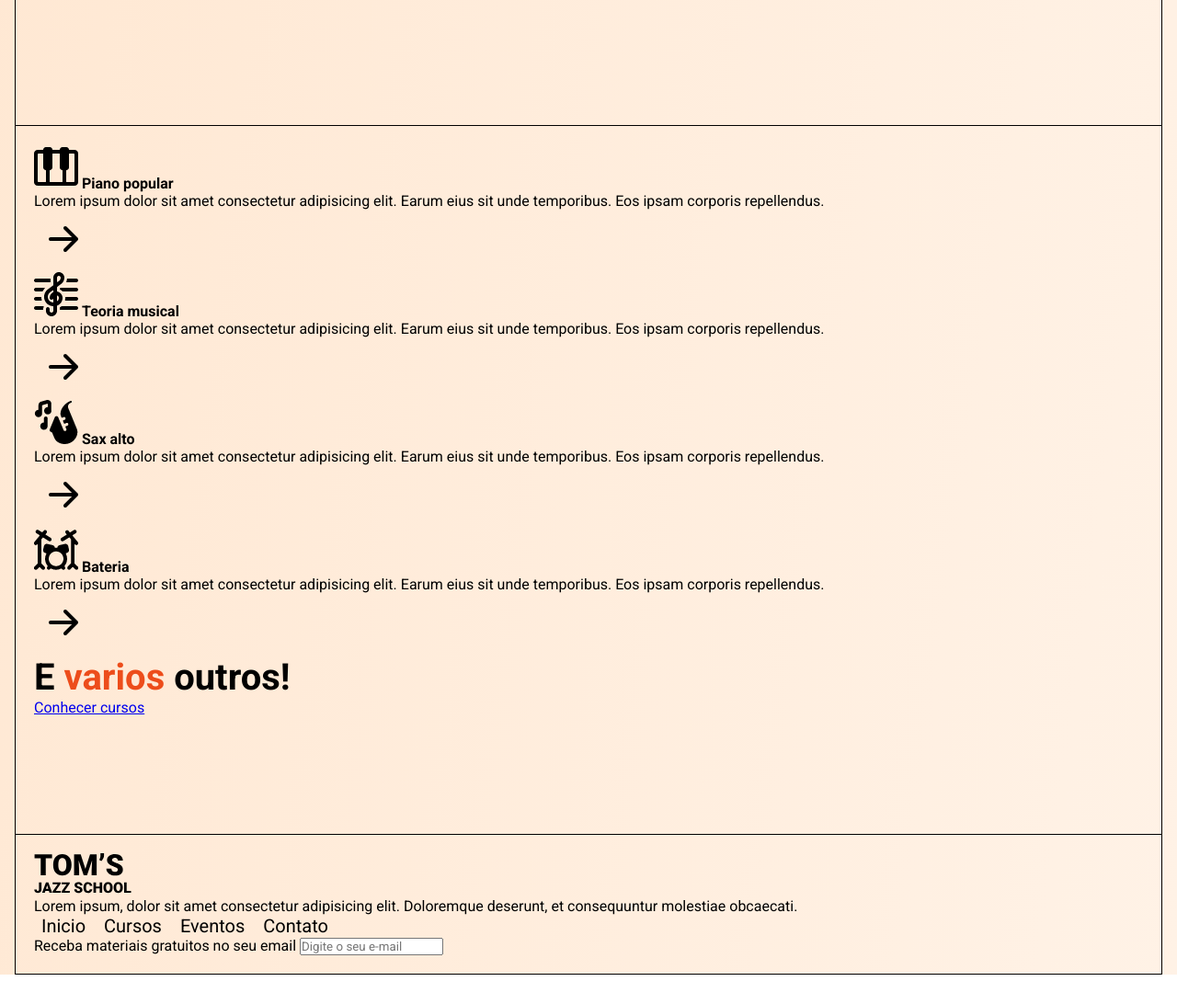
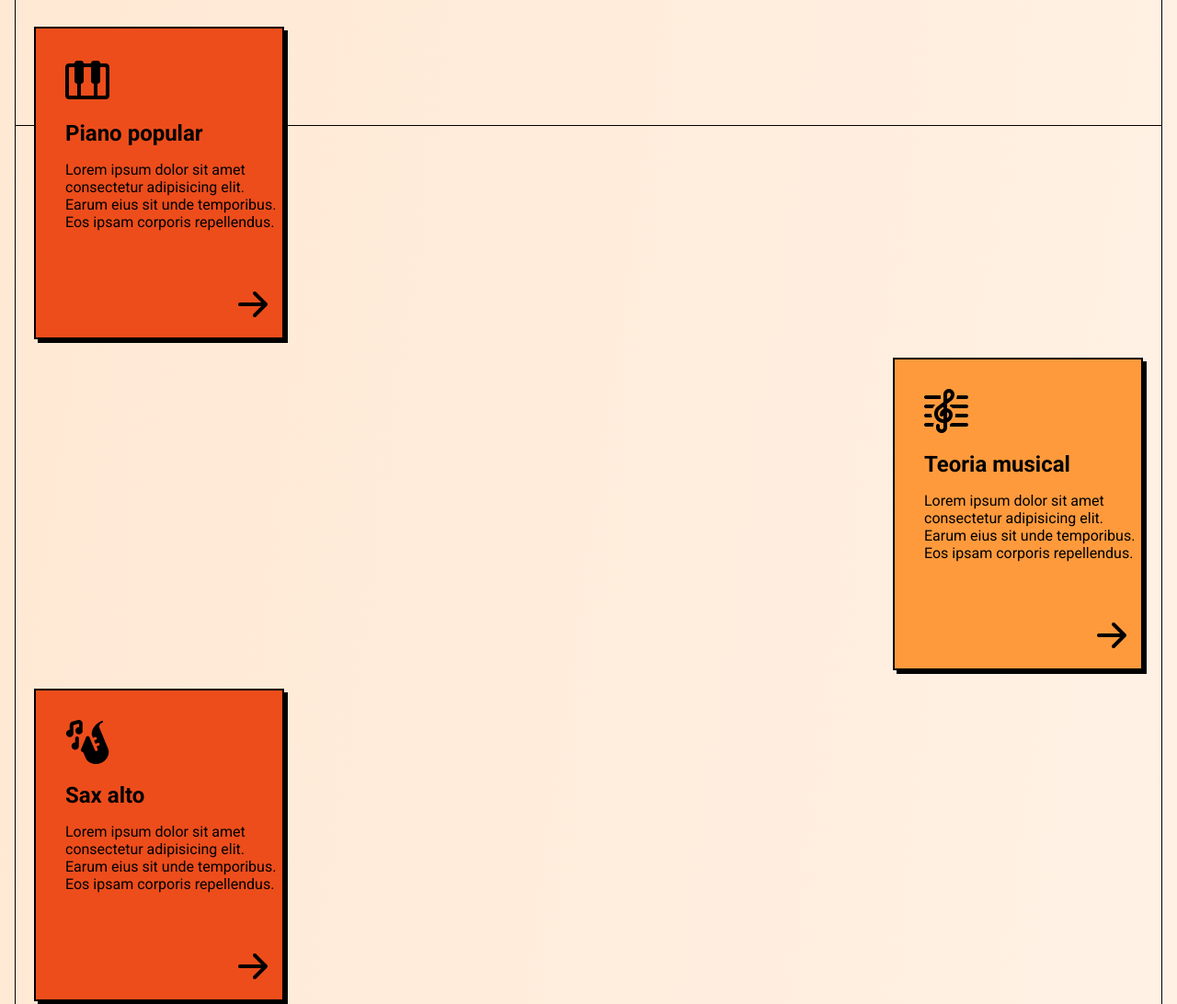
Before and after one commit to danilojduarte/ProjetoJazz, a plain HTML site: page index.htm in a window 1280 px wide. Shown: the part 1320-2412 px from the top of the page at 92% size. Before the commit the page ends 2380 px from the top, so only its background shows below. Drawn offline with Linux system fonts and the light colour scheme.

Commit message:
Aplicação de Css em cards, concluída

```diff
--- a/css/style.css
+++ b/css/style.css
@@ -147,8 +147,41 @@ h2 {
     font-size: 2.5rem;
 }
 
-
-/* Cards */
 .courses-section {
     padding-bottom: 8rem;
 }
+
+/* Cards */
+.cards {
+    display: flex;
+    flex-direction: column;
+    align-items: start;
+    gap: 1.25rem;
+    margin-top: -8rem;
+    margin-bottom: 4rem;
+}
+
+.card {
+    background-color: var(--color-primary);
+    border: 2px solid var(--color-black);
+    box-shadow: 4px 4px 0 var(--color-black);
+    max-width: 17rem;
+    padding: 2rem 0 0 2rem;
+}
+
+.card:nth-child(2n) {
+    align-self: end;
+    background-color: var(--color-secondary);
+}
+
+.card strong {
+    display: block;
+    font-size: 1.5rem;
+    margin: 1rem 0;
+}
+
+.card a {
+    display: block;
+    margin: 3rem 0 0 auto;
+    width: fit-content;
+}
--- a/index.htm
+++ b/index.htm
@@ -28,8 +28,8 @@
             </div>
         </section>
         <section class="courses-section">
-            <div class="card">
-                <article>
+            <div class="cards">
+                <article class="card">
                     <img src="img/piano.png" alt="Teclas de Piano">
                     <strong>Piano popular</strong>
                     <p>Lorem ipsum dolor sit amet consectetur adipisicing elit. Earum eius sit unde temporibus. Eos ipsam corporis repellendus.</p>
@@ -37,7 +37,7 @@
                         <img src="img/arrow-right.svg" alt="">
                     </a>
                 </article>
-                <article>
+                <article class="card">
                     <img src="img/clef.png" alt="Clef">
                     <strong>Teoria musical</strong>
                     <p>Lorem ipsum dolor sit amet consectetur adipisicing elit. Earum eius sit unde temporibus. Eos ipsam corporis repellendus.</p>
@@ -45,7 +45,7 @@
                         <img src="img/arrow-right.svg" alt="">
                     </a>
                 </article>
-                <article>
+                <article class="card">
                     <img src="img/sax.png" alt="Sax">
                     <strong>Sax alto</strong>
                     <p>Lorem ipsum dolor sit amet consectetur adipisicing elit. Earum eius sit unde temporibus. Eos ipsam corporis repellendus.</p>
@@ -53,7 +53,7 @@
                         <img src="img/arrow-right.svg" alt="">
                     </a>
                 </article>
-                <article>
+                <article class="card">
                     <img src="img/drums.png" alt="Bateria">
                     <strong>Bateria</strong>
                     <p>Lorem ipsum dolor sit amet consectetur adipisicing elit. Earum eius sit unde temporibus. Eos ipsam corporis repellendus.</p>
```
